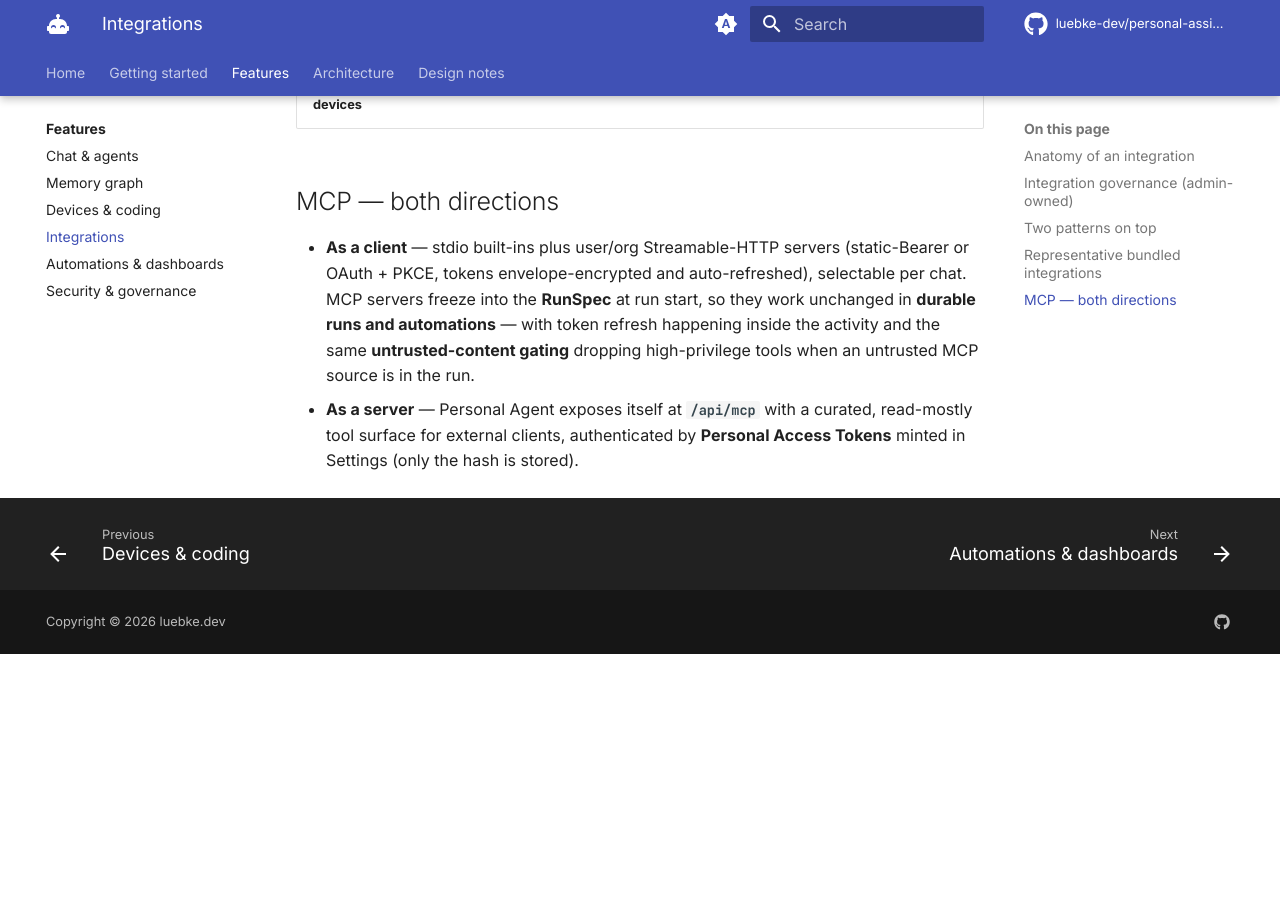
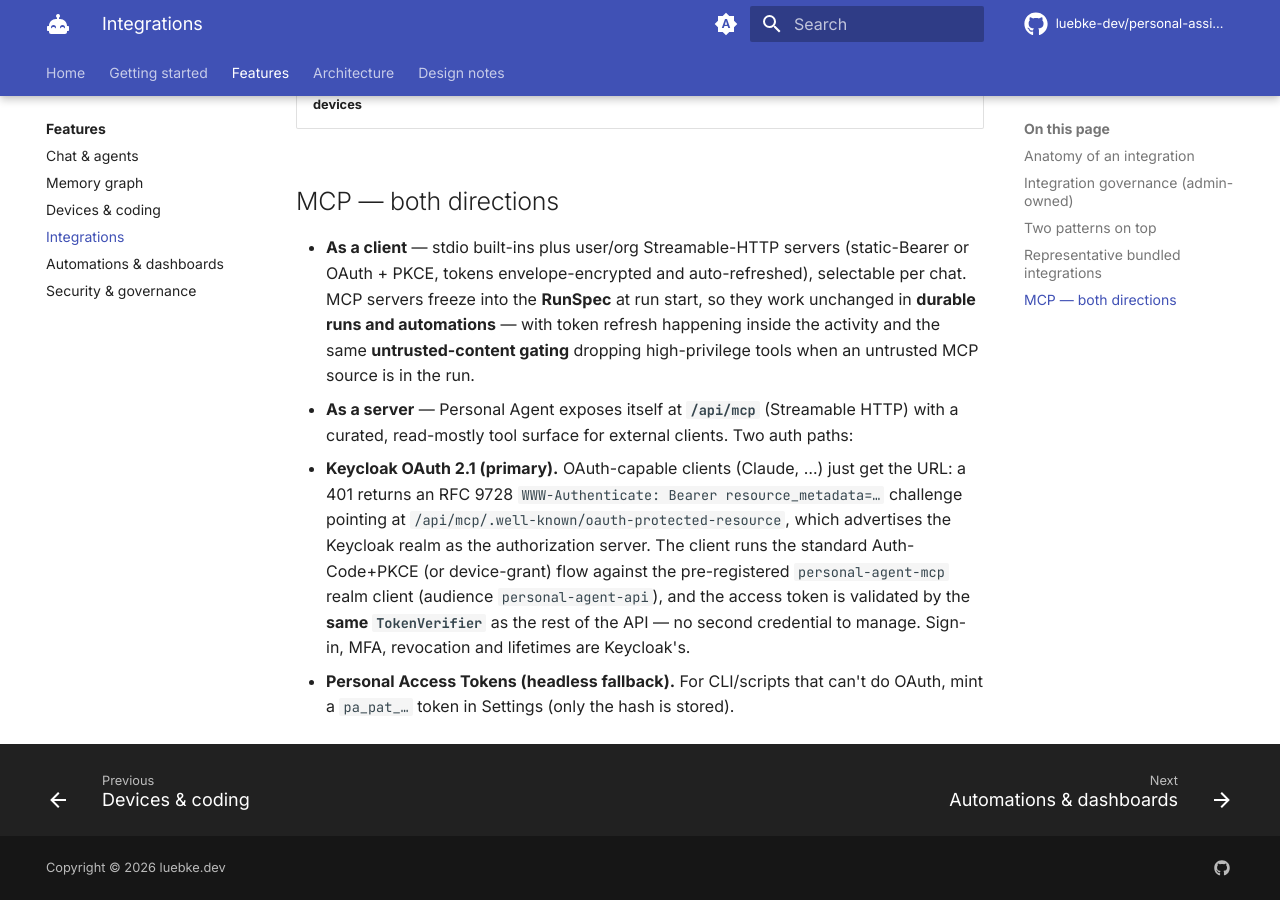
Before and after one commit to personal-agent-org/docs, an MkDocs documentation site: the page built from docs/features/integrations.md, in a window 1280 px wide and 900 px high, scrolled down 1724 px. Built offline with MkDocs 1.6.1 and Material for MkDocs 9.7.7, drawn with Linux system fonts in a browser that asks for light colours; comment, search, counter and statistics services are not loaded; before the commit the page ends 2378 px from its top, so only the background shows below that.

Commit message:
feat(mcp): authenticate the /api/mcp server via Keycloak OAuth (PAT = headless fallback)
Our user-facing MCP server only accepted opaque Personal Access Tokens. OAuth-
capable MCP clients (Claude etc.) expect the MCP Authorization spec (OAuth 2.1).
Now they can connect with just the URL, signing in through Keycloak.

- Hybrid auth in the /api/mcp ASGI wrapper: try PAT (pa_pat_, cheap no-op on a
  JWT) then validate a Keycloak access token with the SAME TokenVerifier as the
  rest of the API (tokens carry the personal-agent-api audience, so validation is
  free). build_principal → (owner_sub, org).
- RFC 9728 discovery: GET /api/mcp/.well-known/oauth-protected-resource advertises
  the Keycloak realm as the authorization server; a 401 now returns
  WWW-Authenticate: Bearer resource_metadata=... pointing at it. Served under /api/
  (the only namespace the public proxy forwards) and registered before the mount.
- Keycloak realm-as-code: new public personal-agent-mcp client (Auth-Code+PKCE
  S256 + device grant, audience mapper, Claude/Cursor/localhost redirect URIs).
  Applied additively to the live realm via kcadm (no realm re-import).
- Frontend hint + docs: OAuth is the primary path, PAT for headless/CLI.
- Tests: test_mcp_auth (PRM shape, 401 challenge, JWT accept/reject/no-verifier).

Co-Authored-By: Claude Opus 4.8 (1M context) <noreply@anthropic.com>

```diff
--- a/docs/features/integrations.md
+++ b/docs/features/integrations.md
@@ -62,6 +62,15 @@ The manifest sync never overwrites these settings, and changes are audit-logged.
   they work unchanged in **durable runs and automations** — with token refresh
   happening inside the activity and the same **untrusted-content gating** dropping
   high-privilege tools when an untrusted MCP source is in the run.
-- **As a server** — Personal Agent exposes itself at **`/api/mcp`** with a curated,
-  read-mostly tool surface for external clients, authenticated by **Personal Access
-  Tokens** minted in Settings (only the hash is stored).
+- **As a server** — Personal Agent exposes itself at **`/api/mcp`** (Streamable HTTP)
+  with a curated, read-mostly tool surface for external clients. Two auth paths:
+  - **Keycloak OAuth 2.1 (primary).** OAuth-capable clients (Claude, …) just get the
+    URL: a 401 returns an RFC 9728 `WWW-Authenticate: Bearer resource_metadata=…`
+    challenge pointing at `/api/mcp/.well-known/oauth-protected-resource`, which
+    advertises the Keycloak realm as the authorization server. The client runs the
+    standard Auth-Code+PKCE (or device-grant) flow against the pre-registered
+    `personal-agent-mcp` realm client (audience `personal-agent-api`), and the access
+    token is validated by the **same `TokenVerifier`** as the rest of the API — no
+    second credential to manage. Sign-in, MFA, revocation and lifetimes are Keycloak's.
+  - **Personal Access Tokens (headless fallback).** For CLI/scripts that can't do
+    OAuth, mint a `pa_pat_…` token in Settings (only the hash is stored).
```
